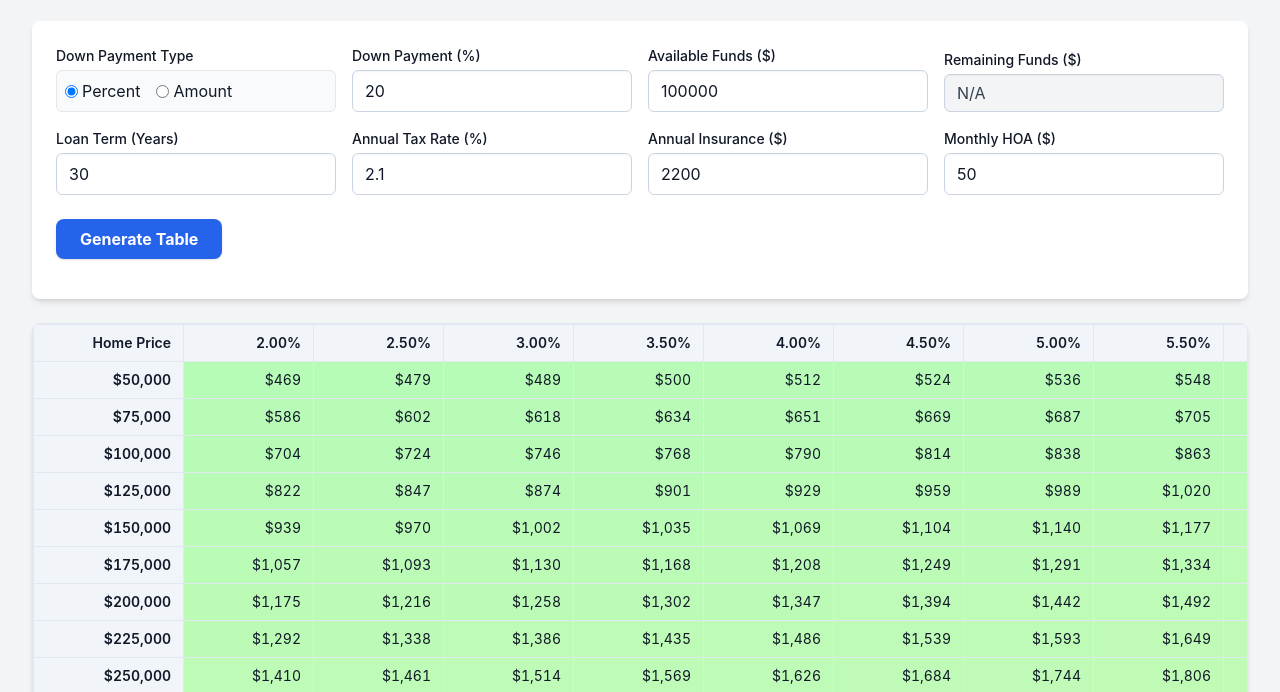
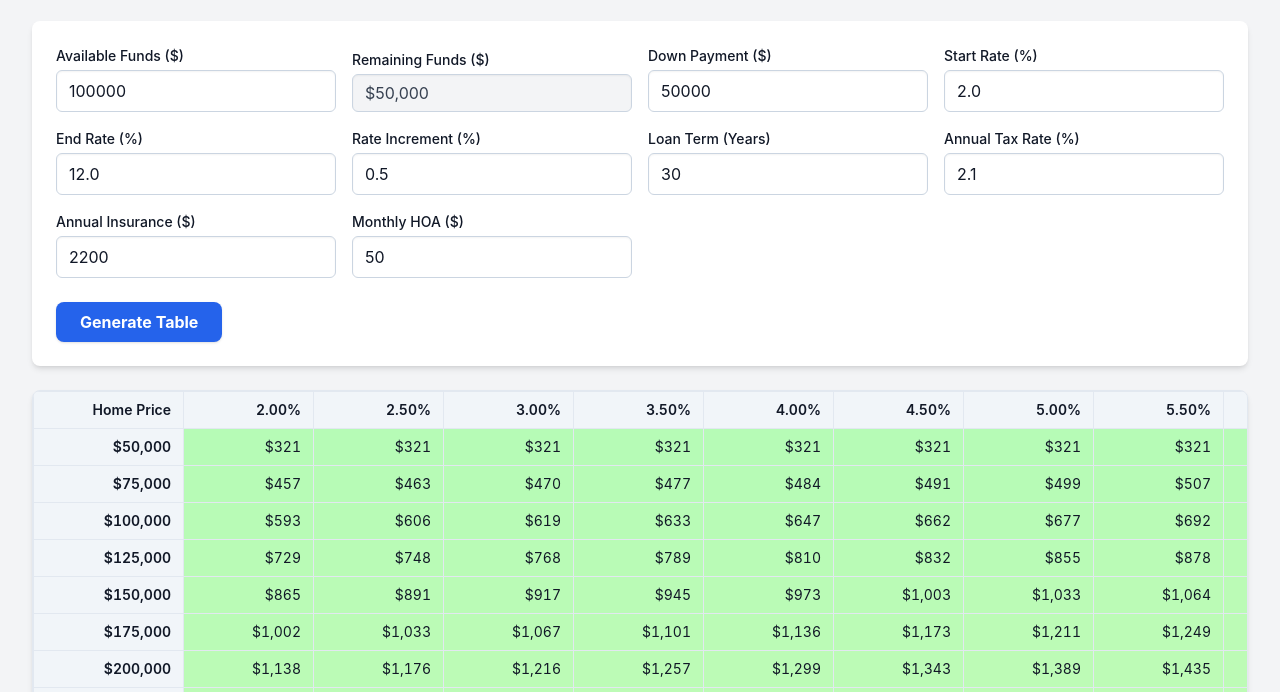
Before and after one commit to giulianoseguro/https-www.homeaffordabilitymap.com-, a plain HTML site: page index.html in a window 1280 px wide. Shown: the part 99-791 px from the top of the page. Drawn offline with nearby package versions, Linux system fonts and the light colour scheme.

Commit message:
Removed % down payment
Remove the % down payment box and added ability to define rate table

```diff
--- a/index.html
+++ b/index.html
@@ -1,3 +1,5 @@
+<!DOCTYPE html>
+<html lang="en">
 <head>
     <meta charset="UTF-8">
     <meta name="viewport" content="width=device-width, initial-scale=1.0">
@@ -103,28 +105,8 @@
         <!-- Section for constant inputs -->
         <div id="inputs" class="bg-white p-4 md:p-6 rounded-lg shadow-md mb-6">
             <form id="calc-form">
+                <!-- Updated grid layout -->
                 <div class="grid grid-cols-1 md:grid-cols-2 lg:grid-cols-4 gap-4 items-end">
-
-                    <!-- Down Payment Type -->
-                    <div>
-                        <label class="form-label">Down Payment Type</label>
-                        <div class="flex items-center gap-4 p-2 border rounded-md bg-gray-50">
-                            <label class="flex items-center gap-1 cursor-pointer">
-                                <input type="radio" id="dpTypePercent" name="dpType" value="percent" class="form-radio" checked>
-                                Percent
-                            </label>
-                            <label class="flex items-center gap-1 cursor-pointer">
-                                <input type="radio" id="dpTypeAmount" name="dpType" value="amount" class="form-radio">
-                                Amount
-                            </label>
-                        </div>
-                    </div>
-
-                    <!-- Down Payment Value -->
-                    <div>
-                        <label for="downPaymentValue" id="dpValueLabel" class="form-label">Down Payment (%)</label>
-                        <input type="number" id="downPaymentValue" class="form-input" value="20">
-                    </div>
 
                     <!-- Available Funds -->
                     <div>
@@ -138,6 +120,30 @@
                         <div id="remainingFunds" class="form-input bg-gray-100 text-gray-700 h-[38px] flex items-center">
                             N/A
                         </div>
+                    </div>
+
+                    <!-- Down Payment Value (Simplified) -->
+                    <div>
+                        <label for="downPaymentValue" class="form-label">Down Payment ($)</label>
+                        <input type="number" id="downPaymentValue" class="form-input" value="50000" step="1000">
+                    </div>
+
+                    <!-- NEW: Start Rate -->
+                    <div>
+                        <label for="startRate" class="form-label">Start Rate (%)</label>
+                        <input type="number" id="startRate" class="form-input" step="0.1" value="2.0">
+                    </div>
+
+                    <!-- NEW: End Rate -->
+                    <div>
+                        <label for="endRate" class="form-label">End Rate (%)</label>
+                        <input type="number" id="endRate" class="form-input" step="0.1" value="12.0">
+                    </div>
+
+                    <!-- NEW: Rate Increment -->
+                    <div>
+                        <label for="rateIncrement" class="form-label">Rate Increment (%)</label>
+                        <input type="number" id="rateIncrement" class="form-input" step="0.1" value="0.5">
                     </div>
 
                     <!-- Loan Term -->
@@ -186,8 +192,6 @@
         const tableContainer = document.getElementById('table-container');
 
         // Input Fields
-        const dpTypeRadios = document.querySelectorAll('input[name="dpType"]');
-        const dpValueLabel = document.getElementById('dpValueLabel');
         const downPaymentValueEl = document.getElementById('downPaymentValue');
         const availableFundsEl = document.getElementById('availableFunds');
         const remainingFundsEl = document.getElementById('remainingFunds');
@@ -196,23 +200,18 @@
         const insuranceEl = document.getElementById('insurance');
         const hoaEl = document.getElementById('hoa');
 
+        // NEW: Rate fields
+        const startRateEl = document.getElementById('startRate');
+        const endRateEl = document.getElementById('endRate');
+        const rateIncrementEl = document.getElementById('rateIncrement');
+
         // --- Event Listeners ---
         generateBtn.addEventListener('click', generateTable);
 
-        // Update Down Payment label when radio changes
-        dpTypeRadios.forEach(radio => {
-            radio.addEventListener('change', (e) => {
-                if (e.target.value === 'percent') {
-                    dpValueLabel.textContent = 'Down Payment (%)';
-                } else {
-                    dpValueLabel.textContent = 'Down Payment ($)';
-                }
-                updateRemainingFunds(); // Update remaining funds on type change
-            });
-        });
-
         // Add listeners to update remaining funds
         availableFundsEl.addEventListener('input', updateRemainingFunds);
+
+        // ALWAYS call updateRemainingFunds when the DP value changes.
         downPaymentValueEl.addEventListener('input', updateRemainingFunds);
 
         // Generate table on initial page load
@@ -225,16 +224,10 @@
          * Updates the 'Remaining Funds' display field.
          */
         function updateRemainingFunds() {
-            const downPaymentType = document.querySelector('input[name="dpType"]:checked').value;
-
-            if (downPaymentType === 'amount') {
-                const available = parseFloat(availableFundsEl.value) || 0;
-                const downPayment = parseFloat(downPaymentValueEl.value) || 0;
-                const remaining = available - downPayment;
-                remainingFundsEl.textContent = formatCurrency(remaining);
-            } else {
-                remainingFundsEl.textContent = 'N/A';
-            }
+            const available = parseFloat(availableFundsEl.value) || 0;
+            const downPayment = parseFloat(downPaymentValueEl.value) || 0;
+            const remaining = available - downPayment;
+            remainingFundsEl.textContent = formatCurrency(remaining);
         }
 
 
@@ -242,11 +235,15 @@
         function generateTable() {
             // 1. Get all constant input values
             const downPaymentValue = parseFloat(downPaymentValueEl.value) || 0;
-            const downPaymentType = document.querySelector('input[name="dpType"]:checked').value;
             const loanTermYears = parseFloat(loanTermEl.value) || 30;
             const taxRate = parseFloat(taxRateEl.value) || 0;
             const annualInsurance = parseFloat(insuranceEl.value) || 0;
             const monthlyHoa = parseFloat(hoaEl.value) || 0;
+
+            // Get new rate values
+            const startRate = parseFloat(startRateEl.value) || 2.0;
+            const endRate = parseFloat(endRateEl.value) || 12.0;
+            const rateIncrement = parseFloat(rateIncrementEl.value) || 0.5;
 
             // 2. Define the table ranges
             const homePrices = [];
@@ -254,10 +251,21 @@
                 homePrices.push(price);
             }
 
+            // Generate interest rates based on user input
             const interestRates = [];
-            for (let rate = 2.0; rate <= 12.0; rate += 0.5) {
+            if (rateIncrement <= 0) { // Safety check to prevent infinite loops
+                tableContainer.innerHTML = '<p class="p-8 text-center text-red-600">Rate Increment must be greater than 0.</p>';
+                return;
+            }
+            for (let rate = startRate; rate <= endRate; rate += rateIncrement) {
                 // Use toFixed to avoid floating point issues, then convert back to number
                 interestRates.push(parseFloat(rate.toFixed(2)));
+            }
+
+            // Handle case where no rates are generated
+            if (interestRates.length === 0) {
+                tableContainer.innerHTML = '<p class="p-8 text-center text-gray-500">Please check your rate inputs.</p>';
+                return;
             }
 
             // 3. First Pass: Calculate all payment values to find min/max
@@ -271,7 +279,6 @@
                     const payment = calculateMonthlyPayment(
                         price,
                         downPaymentValue,
-                        downPaymentType,
                         rate,
                         loanTermYears,
                         taxRate,
@@ -325,17 +332,12 @@
          * Calculates the total estimated monthly payment.
          */
         function calculateMonthlyPayment(
-            homePrice, downPaymentValue, downPaymentType,
+            homePrice, downPaymentValue,
             interestRate, loanTermYears, taxRate,
             annualInsurance, monthlyHoa
         ) {
             // --- Calculate Loan Amount ---
-            let loanAmount;
-            if (downPaymentType === 'percent') {
-                loanAmount = homePrice * (1 - (downPaymentValue / 100));
-            } else {
-                loanAmount = homePrice - downPaymentValue;
-            }
+            let loanAmount = homePrice - downPaymentValue;
 
             // Handle cases with 100%+ down payment
             if (loanAmount <= 0) {
```
